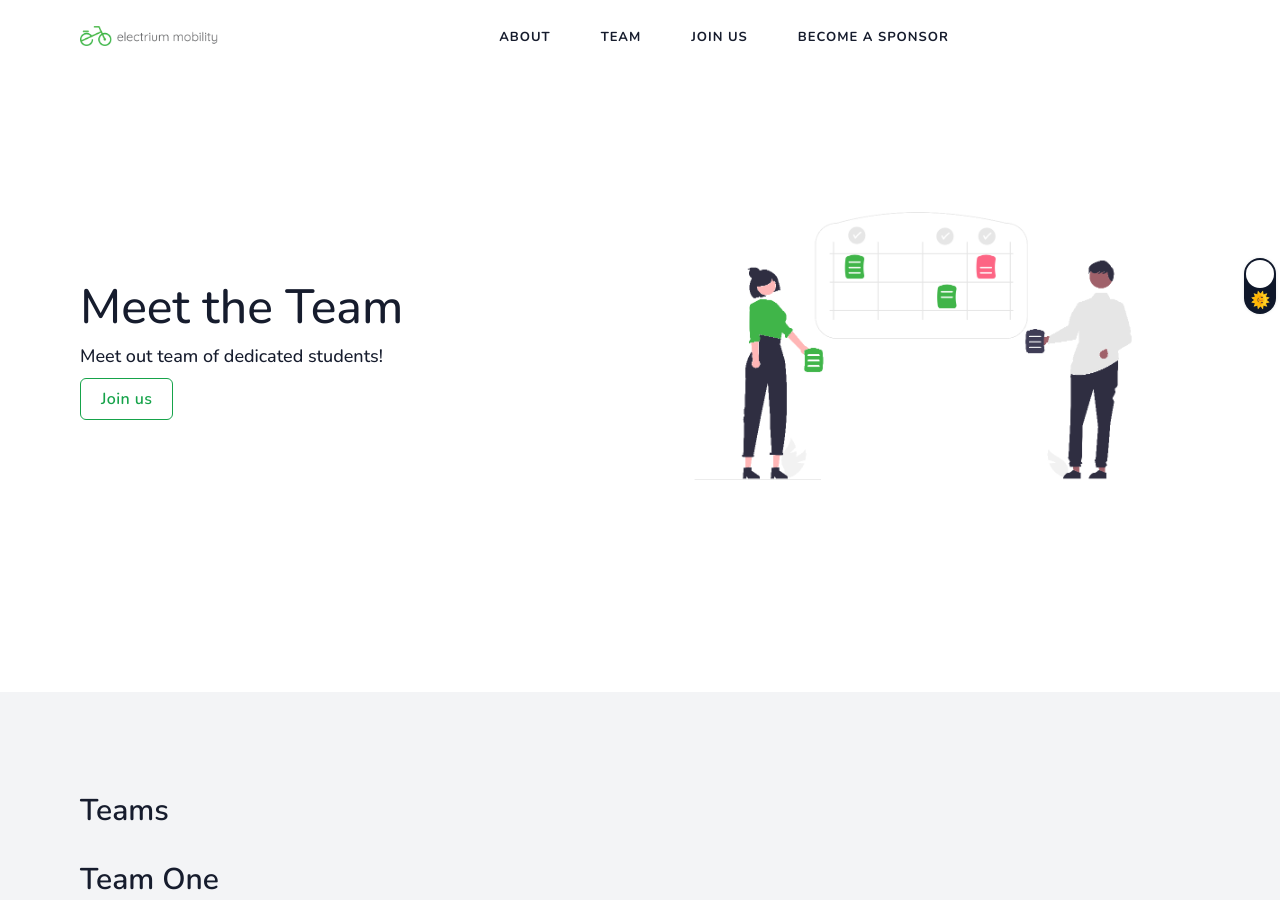
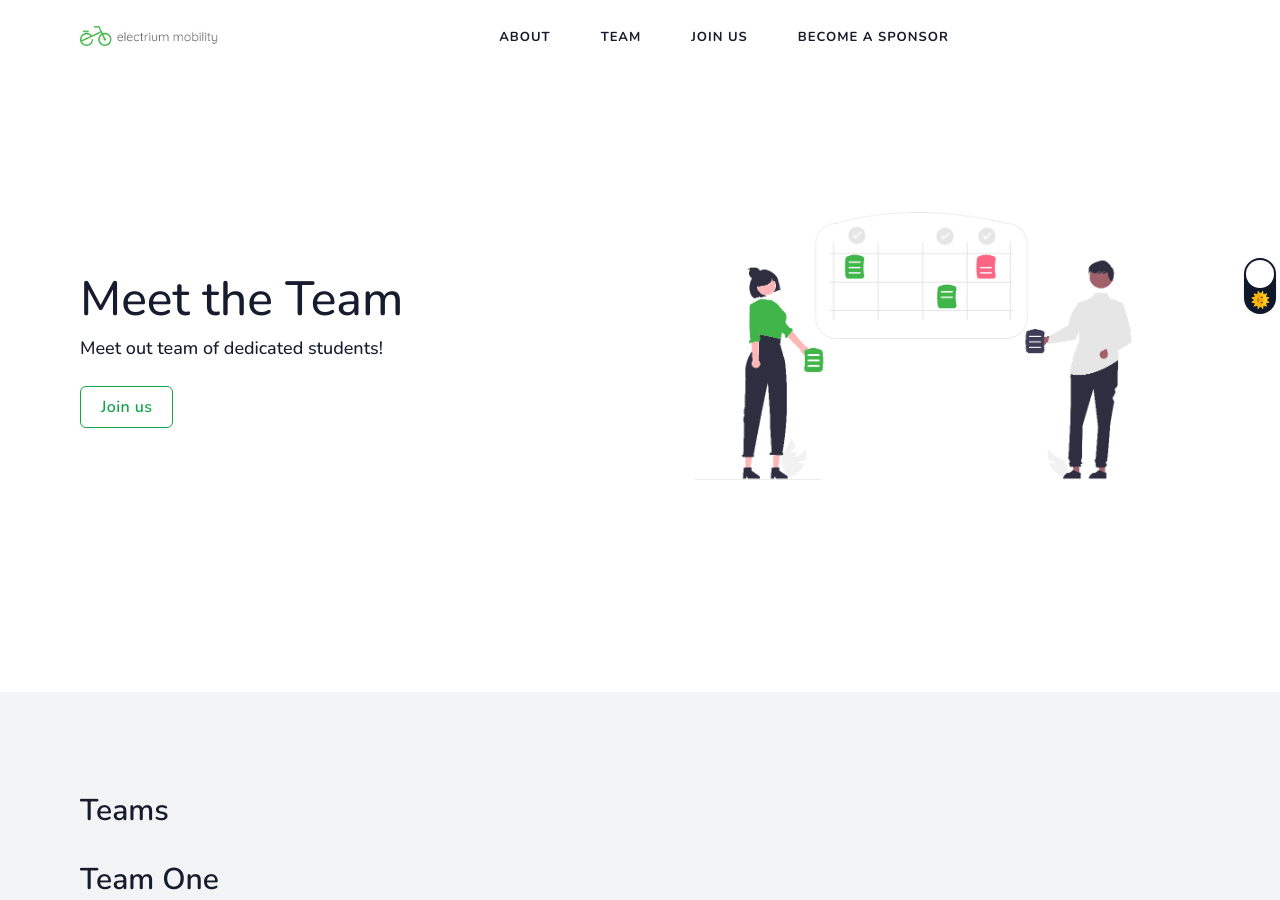
Before and after one commit to Electrium-Mobility/website-html, a Jekyll site: the page built from team.md, in a window 1280 px wide and 900 px high. Built offline with Jekyll 4.4.1, drawn with Linux system fonts in a browser that asks for light colours.

Commit message:
minor fixes

```diff
--- a/_layouts/join.html
+++ b/_layouts/join.html
@@ -7,7 +7,7 @@ title: Join
         <div class="grid grid-cols-2 items-center">
             <div class="justify-self-start">
                 <h2 class="md:text-5xl text-4xl md:leading-normal leading-normal font-medium">Join our Expanding Team</h2>
-                <p class="text-lg md:leading-normal leading-normal font-medium">Interested in joining our team? Let us know!</p>
+                <p class="text-lg md:leading-normal leading-normal font-medium pb-4">Interested in joining our team? Let us know!</p>
                 <div class="grid-cols-12 mx-8">
                     <a href="forms.gle/A3NF9DCtPMFFEr5UA" target="_blank" class="float-right btn bg-transparent hover:bg-green-600 border-green-600 text-green-600 dark:hover:text-white rounded-md mt-2">Join us</a>
                 </div>
--- a/_layouts/teams.html
+++ b/_layouts/teams.html
@@ -7,7 +7,7 @@ layout: default
         <div class="grid grid-cols-2 items-center">
             <div>
                 <h2 class="md:text-5xl text-4xl md:leading-normal leading-normal font-medium">Meet the Team</h2>
-                <p class="text-lg md:leading-normal leading-normal font-medium">Meet out team of dedicated students!</p>
+                <p class="text-lg md:leading-normal leading-normal font-medium pb-4">Meet out team of dedicated students!</p>
                 <div class="grid-cols-12 justify-content-end">
                     <a href="/join" class="btn bg-transparent hover:bg-green-600 border-green-600 text-green-600 dark:hover:text-white rounded-md mt-2 justify-self-end">Join us</a>
                 </div>
```
Also changed, not shown: _layouts/home.html (+3 -2 lines).
